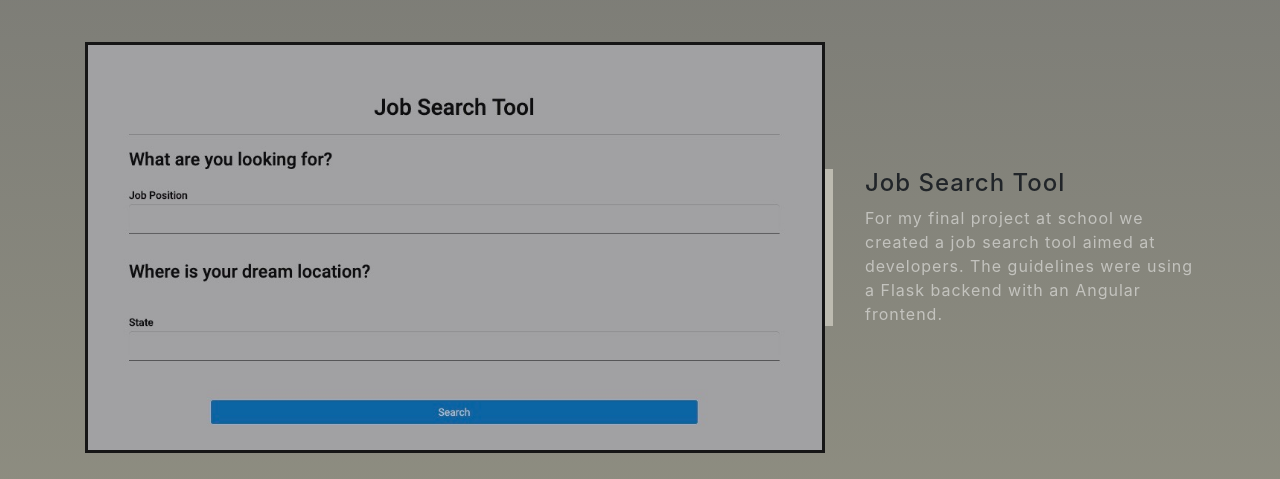
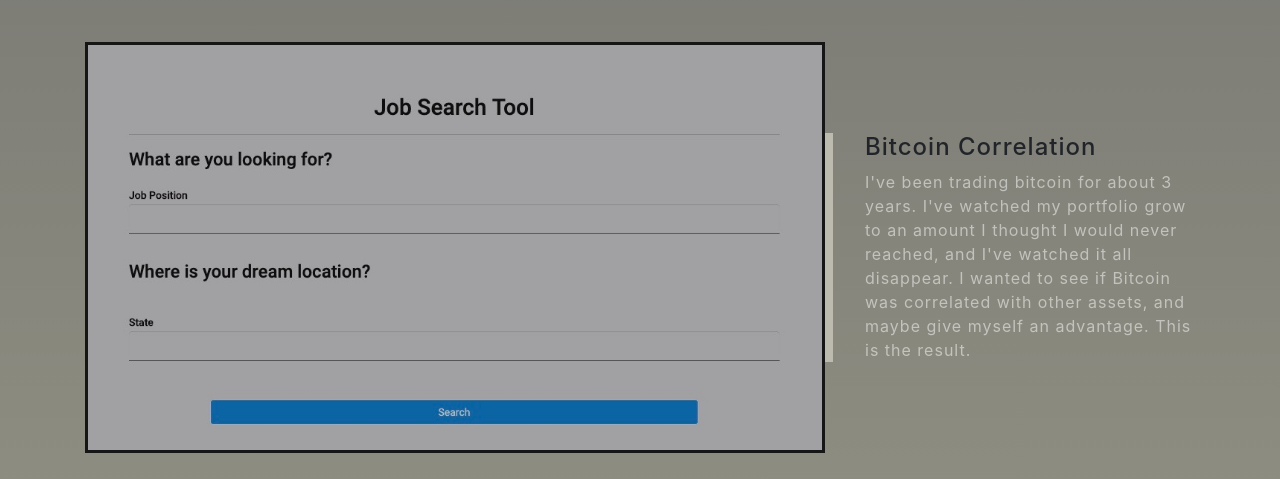
Before and after one commit to hilljtm/hilljtm.github.io, a website with bundled scripts: page index.html in a window 1280 px wide. Shown: the part 2020-2499 px from the top of the page. Built offline with nearby package versions, Linux system fonts and the light colour scheme; a script that the page names is missing.

Commit message:
updating projects section

```diff
--- a/index.html
+++ b/index.html
@@ -99,9 +99,8 @@
         </div>
         <div class="col-xl-4 col-lg-5">
           <div class="featured-text text-center text-lg-left">
-            <h4>Job Search Tool</h4>
-            <p class="text-white-50 mb-0">For my final project at school we created a job search tool aimed at
-              developers. The guidelines were using a Flask backend with an Angular frontend.
+            <h4>Bitcoin Correlation</h4>
+            <p class="text-white-50 mb-0">I've been trading bitcoin for about 3 years. I've watched my portfolio grow to an amount I thought I would never reached, and I've watched it all disappear. I wanted to see if Bitcoin was correlated with other assets, and maybe give myself an advantage. This is the result.
           </div>
         </div>
       </div>
```
